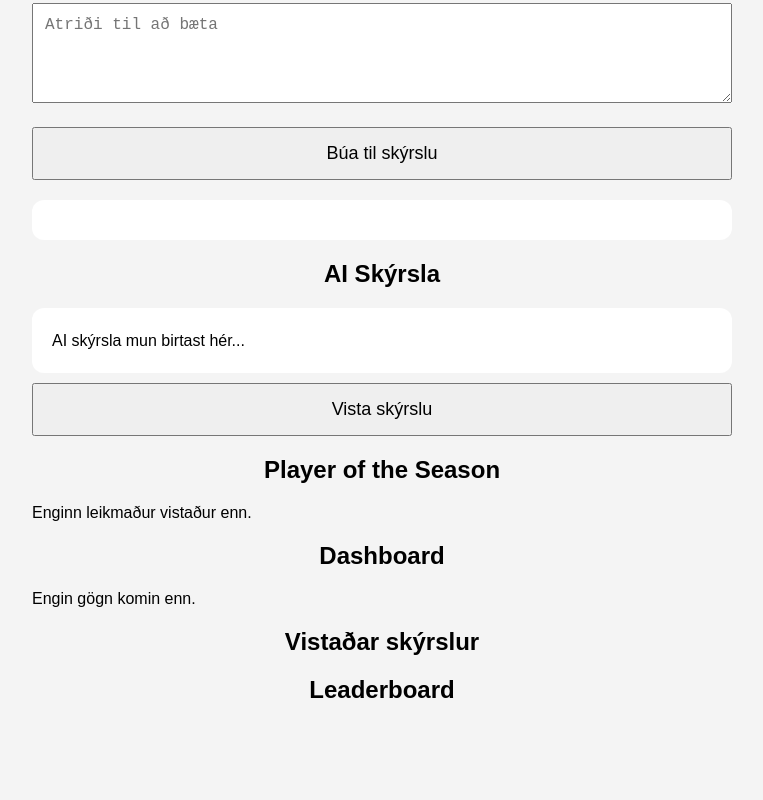
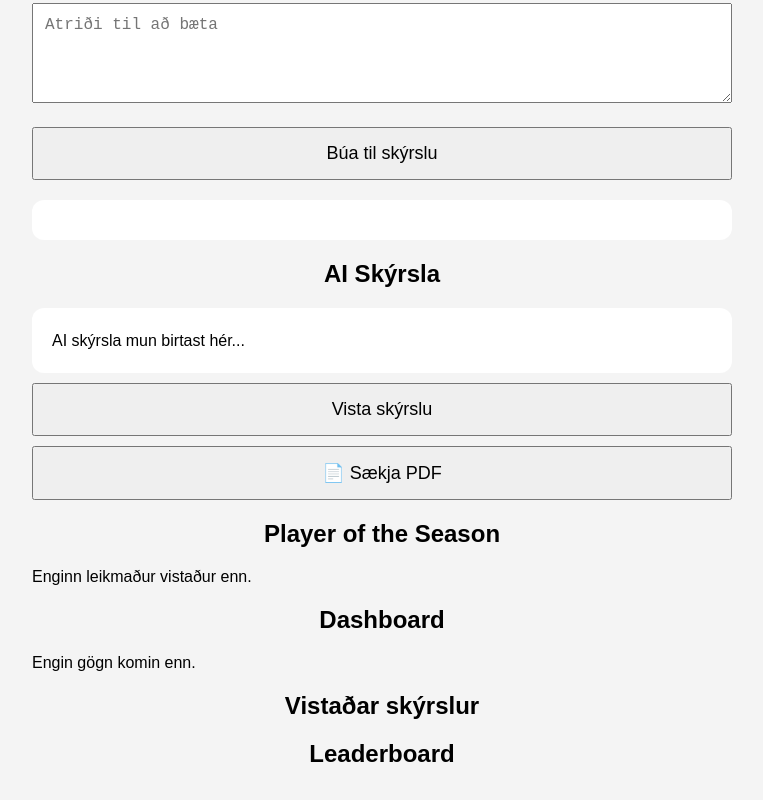
Before and after one commit to Arnar2007/sports-ai-report, a website: page index.html in a window 1280 px wide. Shown: the part 797-1597 px from the top of the page, without its empty margins (258-1021 px from the left). Drawn offline with Linux system fonts and the light colour scheme.

Commit message:
add PDF export

```diff
--- a/index.html
+++ b/index.html
@@ -44,6 +44,7 @@
   <div id="aiReport">AI skýrsla mun birtast hér...</div>
 
   <button onclick="saveReport()">Vista skýrslu</button>
+<button onclick="downloadPDF()">📄 Sækja PDF</button>
 
   <h2>Player of the Season</h2>
   <div id="playerCard"></div>
--- a/script.js
+++ b/script.js
@@ -277,4 +277,64 @@ function deleteReport(index) {
 showSavedReports();
 showLeaderboard();
 showDashboard();
-showPlayerCard();
+showPlayerCard();function downloadPDF() {
+  const report = document.getElementById("report").innerHTML;
+  const aiReport = document.getElementById("aiReport").innerHTML;
+
+  if (
+    !aiReport ||
+    aiReport.includes("mun birtast") ||
+    aiReport.includes("AI er að skrifa")
+  ) {
+    alert("Búðu fyrst til skýrslu.");
+    return;
+  }
+
+  const pdfWindow = window.open("", "_blank");
+
+  pdfWindow.document.write(`
+    <html>
+      <head>
+        <title>Sports AI Report</title>
+
+        <style>
+          body {
+            font-family: Arial, sans-serif;
+            padding: 30px;
+            line-height: 1.6;
+          }
+
+          h1 {
+            text-align: center;
+          }
+
+          .section {
+            border: 1px solid #ddd;
+            padding: 20px;
+            margin-top: 20px;
+            border-radius: 10px;
+          }
+        </style>
+
+      </head>
+
+      <body>
+
+        <h1>Sports AI Report</h1>
+
+        <div class="section">
+          ${report}
+        </div>
+
+        <div class="section">
+          <h2>AI Skýrsla</h2>
+          ${aiReport}
+        </div>
+
+      </body>
+    </html>
+  `);
+
+  pdfWindow.document.close();
+  pdfWindow.print();
+}
```
